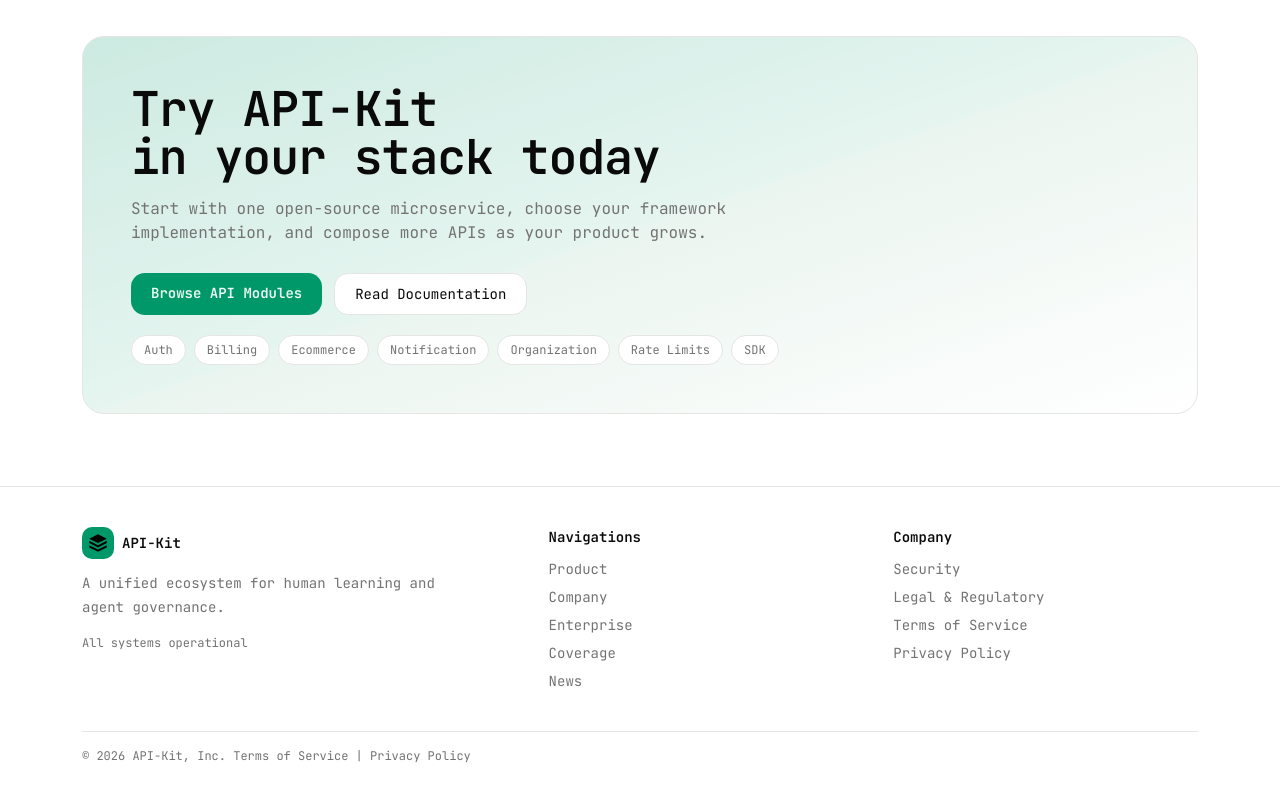
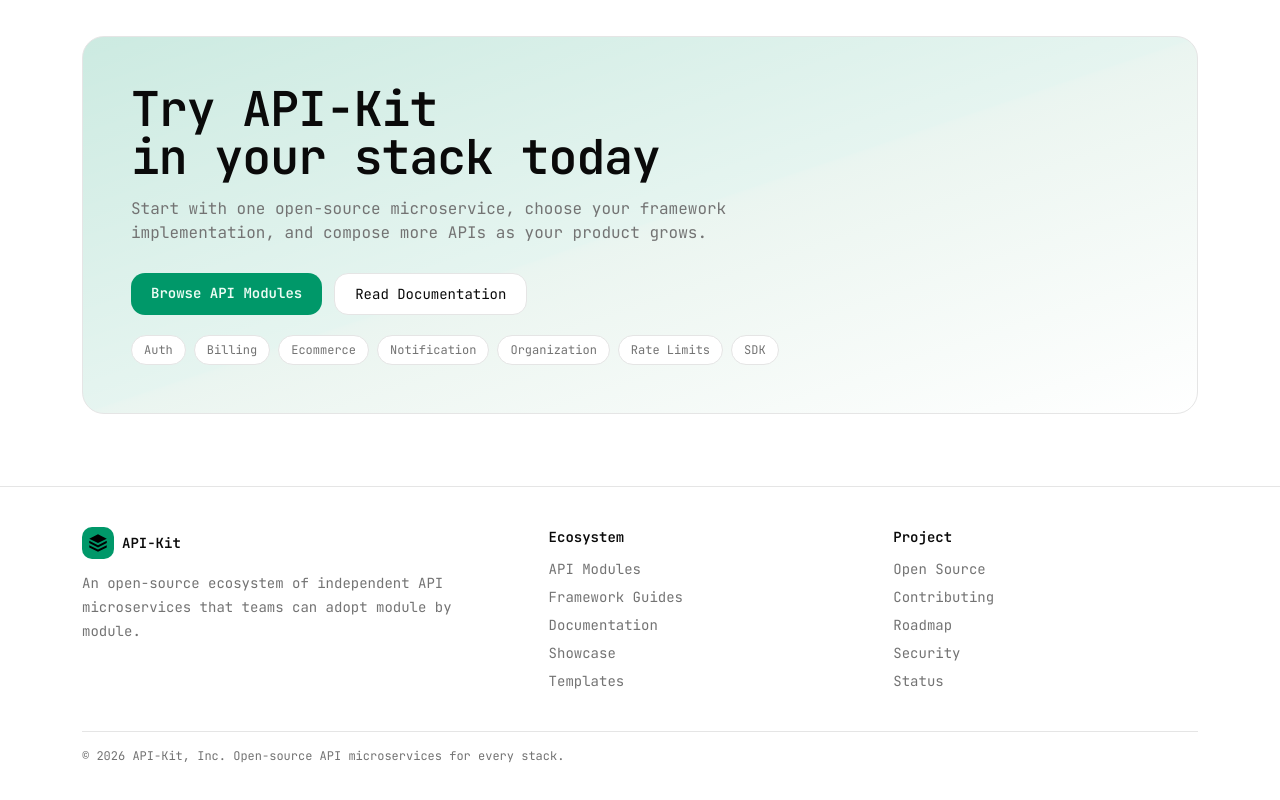
Before and after one commit to API-Kit-com/api-kit, a Next.js app: page / in a window 1280 px wide. Shown: the part 4194-4994 px from the top of the page. Built offline with nearby package versions, Linux system fonts and the light colour scheme.

Commit message:
refactor: update footer copy and ecosystem for API-Kit

```diff
--- a/components/home-page.tsx
+++ b/components/home-page.tsx
@@ -102,12 +102,12 @@ const faqItems = [
 
 const footerGroups = [
   {
-    title: "Navigations",
-    links: ["Product", "Company", "Enterprise", "Coverage", "News"],
+    title: "Ecosystem",
+    links: ["API Modules", "Framework Guides", "Documentation", "Showcase", "Templates"],
   },
   {
-    title: "Company",
-    links: ["Security", "Legal & Regulatory", "Terms of Service", "Privacy Policy"],
+    title: "Project",
+    links: ["Open Source", "Contributing", "Roadmap", "Security", "Status"],
   },
 ];
 
@@ -385,9 +385,8 @@ export function HomePage() {
                 <p className="text-sm font-semibold">API-Kit</p>
               </div>
               <p className="mt-3 max-w-sm text-sm leading-6 text-muted-foreground">
-                A unified ecosystem for human learning and agent governance.
+                An open-source ecosystem of independent API microservices that teams can adopt module by module.
               </p>
-              <p className="mt-4 text-xs text-muted-foreground">All systems operational</p>
             </div>
 
             {footerGroups.map((group) => (
@@ -407,7 +406,7 @@ export function HomePage() {
           </div>
 
           <div className="mt-10 border-t border-border pt-4 text-xs text-muted-foreground">
-            © 2026 API-Kit, Inc. Terms of Service | Privacy Policy
+            © 2026 API-Kit, Inc. Open-source API microservices for every stack.
           </div>
         </div>
       </footer>
```
